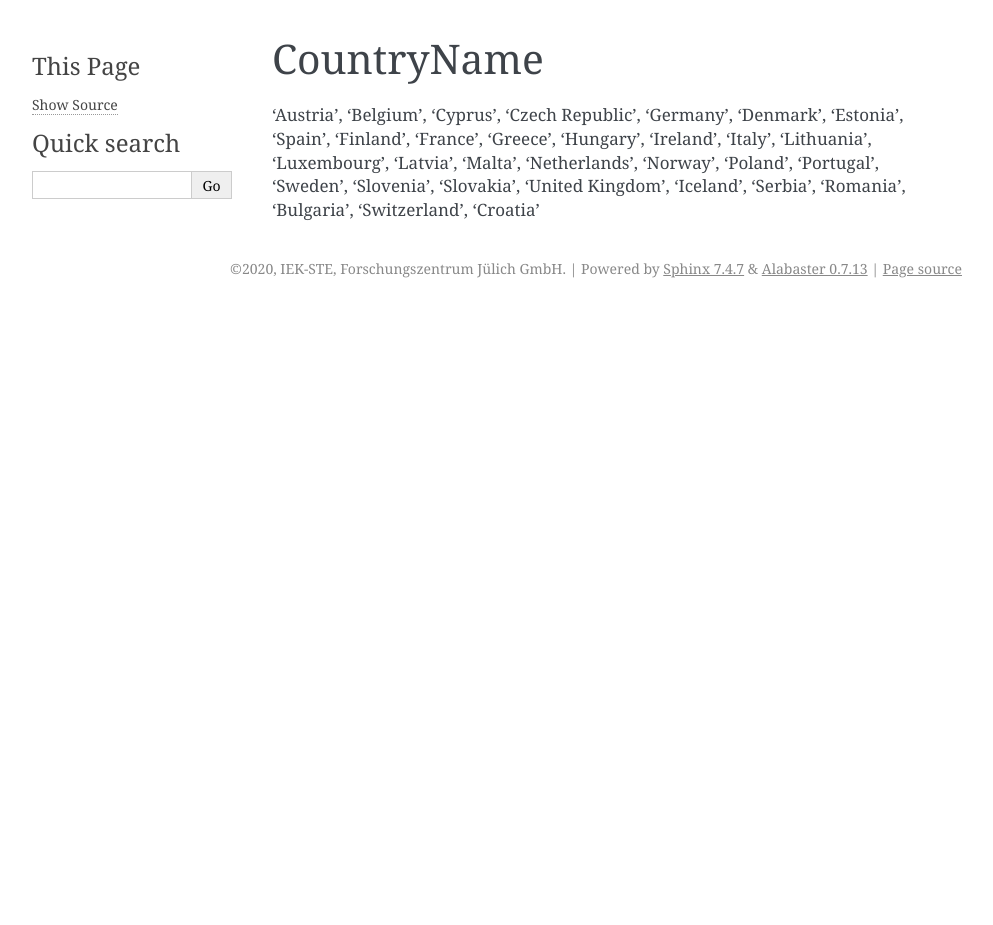
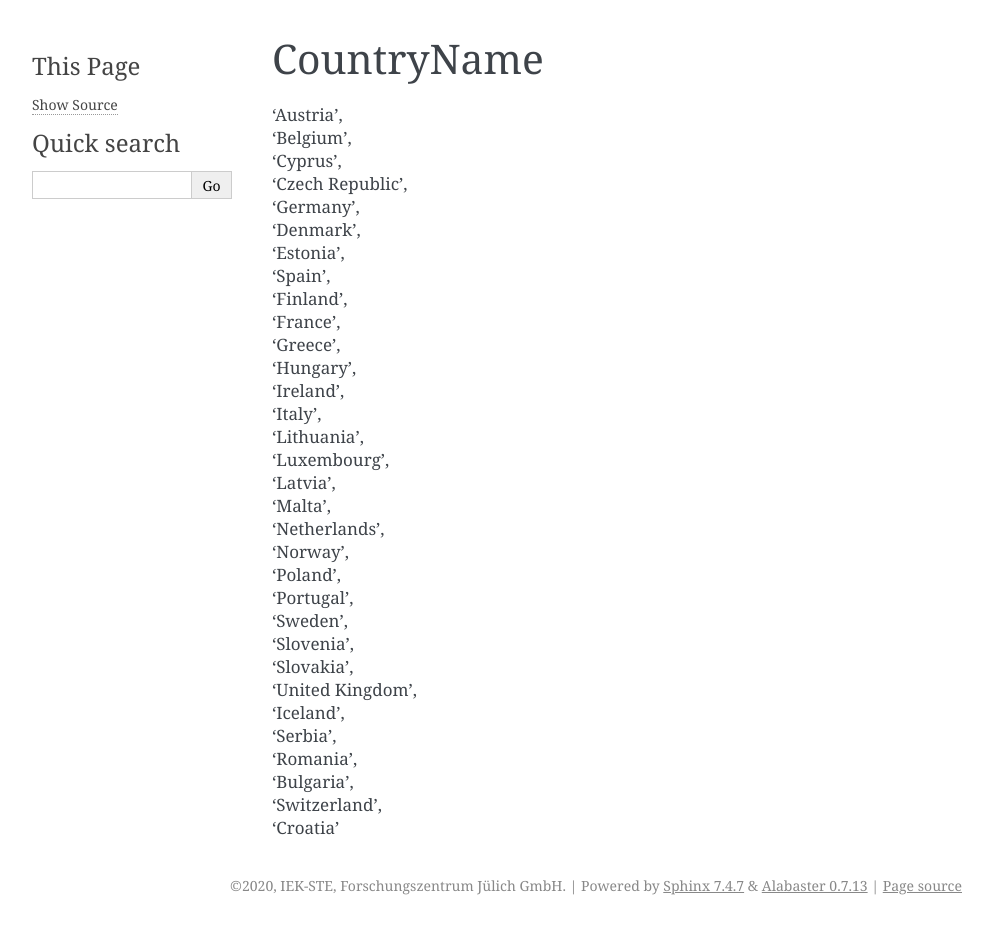
Before and after one commit to ElsevierSoftwareX/SOFTX-D-21-00134, a Sphinx documentation site: the page built from docs/source/countrynamelist.rst, in a window 1280 px wide. Shown: the whole page, without its empty margins (148-1141 px from the left). Built offline with Sphinx 7.4.7, drawn with Linux system fonts in a browser that asks for light colours; before the commit the page ends 900 px from its top, so only the background shows below that.

```diff
--- a/docs/source/countrynamelist.rst
+++ b/docs/source/countrynamelist.rst
@@ -3,35 +3,35 @@
 CountryName
 -----------
 
-'Austria',
-'Belgium',
-'Cyprus',
-'Czech Republic',
-'Germany',
-'Denmark',
-'Estonia',
-'Spain',
-'Finland',
-'France',
-'Greece',
-'Hungary',
-'Ireland',
-'Italy',
-'Lithuania',
-'Luxembourg',
-'Latvia',
-'Malta',
-'Netherlands',
-'Norway',
-'Poland',
-'Portugal',
-'Sweden',
-'Slovenia',
-'Slovakia',
-'United Kingdom',
-'Iceland',
-'Serbia',
-'Romania',
-'Bulgaria',
-'Switzerland',
-'Croatia'
+| 'Austria',
+| 'Belgium',
+| 'Cyprus',
+| 'Czech Republic',
+| 'Germany',
+| 'Denmark',
+| 'Estonia',
+| 'Spain',
+| 'Finland',
+| 'France',
+| 'Greece',
+| 'Hungary',
+| 'Ireland',
+| 'Italy',
+| 'Lithuania',
+| 'Luxembourg',
+| 'Latvia',
+| 'Malta',
+| 'Netherlands',
+| 'Norway',
+| 'Poland',
+| 'Portugal',
+| 'Sweden',
+| 'Slovenia',
+| 'Slovakia',
+| 'United Kingdom',
+| 'Iceland',
+| 'Serbia',
+| 'Romania',
+| 'Bulgaria',
+| 'Switzerland',
+| 'Croatia'
--- a/docs/source/datainformation.rst
+++ b/docs/source/datainformation.rst
@@ -11,10 +11,11 @@ For more detailed information, take a look at the `EEA webpage <https://www.eea.
 
 
 .. csv-table::
+	:header: "column name" , "input data type" , "list of entries" , "example"
 	:widths: 50 50 50 50
 
-	column name , input data type , list of entries , example
-	CountryName , String or List of Strings , test1 , data = f_db(db, CountryName='Spain')
+	"CountryName" , "String or List of Strings" , "test1" , "data = f_db(db, CountryName='Spain')"
+	"ReportingYear" , "Integer or list of Integers" , "test2" , "data"
 
 
 | :ref:`countrynamelist`
```
